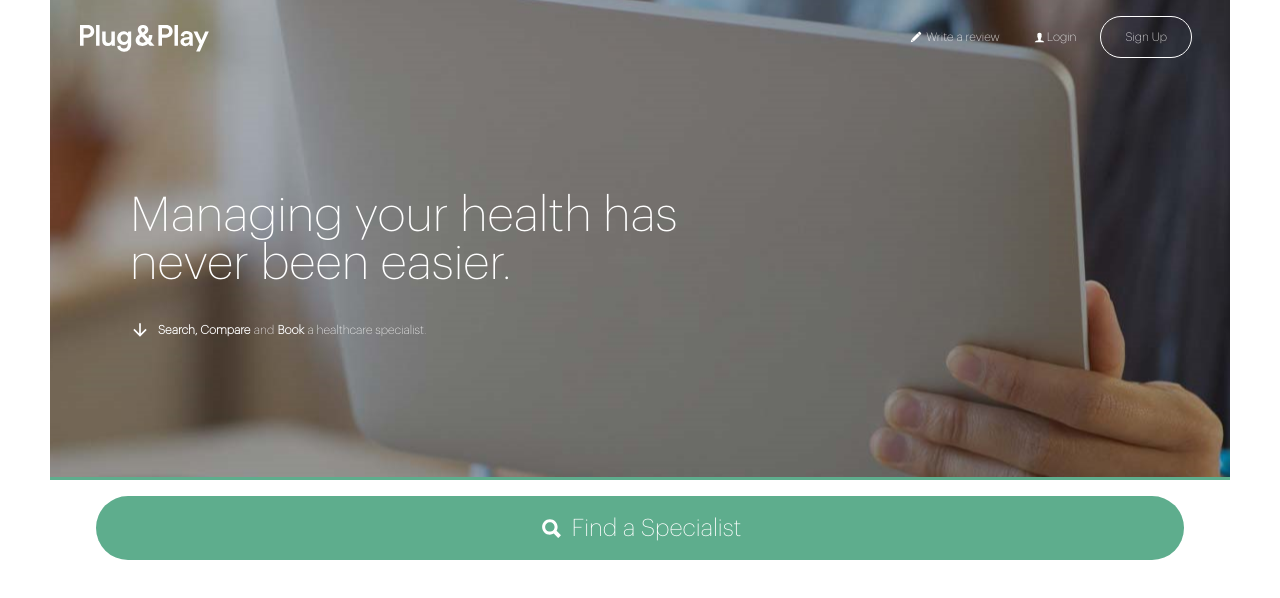
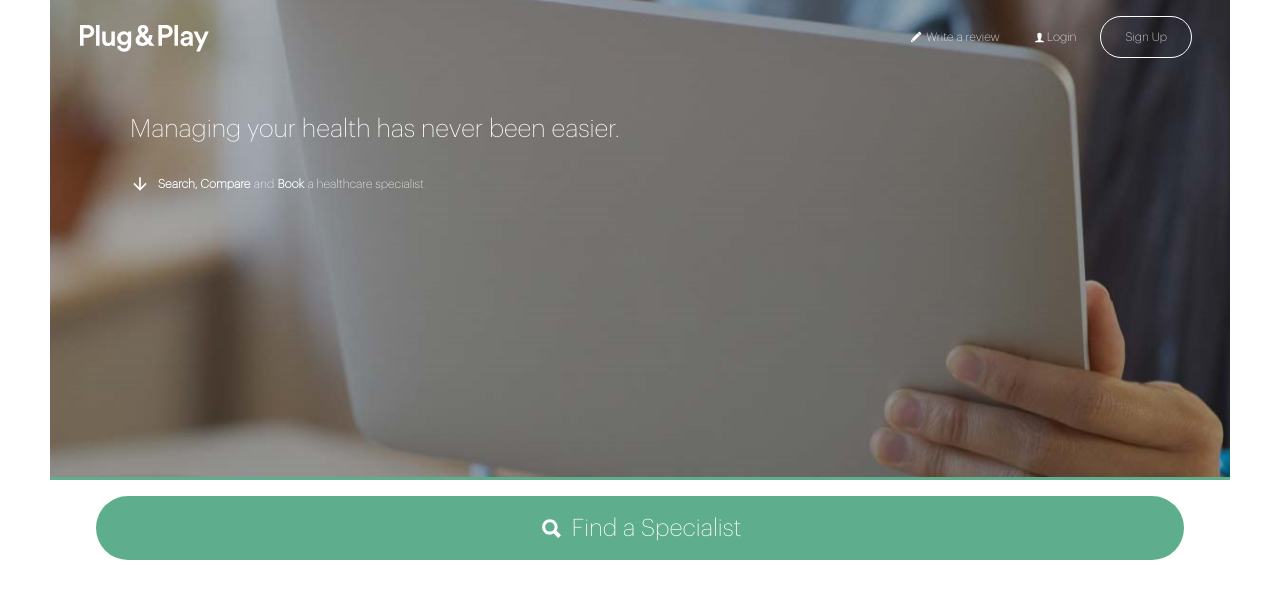
Before and after one commit to james-webdev/Plug-Play_test, a Gatsby site: page / in a window 1280 px wide. Built offline with nearby package versions, Linux system fonts and the light colour scheme; Gatsby itself is replaced by a stand-in of ours.

Commit message:
background image tweaks

```diff
--- a/src/components/Main.js
+++ b/src/components/Main.js
@@ -4,7 +4,7 @@
 const Main = () => {
   return (
     <div className="ml-5 mr-4 sm:mr-0 sm:ml-20">
-      <div className="text-white text-5xl 2xl:text-6xl mt-40 extralight minWidth max-w-2xl">
+      <div className="text-white text-5xl 2xl:text-6xl mt-40 extralight minWidth max-w-2xl landscapeMain">
         <p>Managing your health has never been easier.</p>
       </div>
       <div className="flex items-center text-white text-xs mt-8">
--- a/src/styles/global.css
+++ b/src/styles/global.css
@@ -31,7 +31,7 @@
     background-image: url(../../src/images/background.png);
     background-position: center;
     background-repeat: no-repeat;
-    height: 80vh;
+    height: 60vh;
     margin-left: 50px;
     margin-right: 50px;
     border-bottom: none;
@@ -48,6 +48,13 @@
     border-bottom: none;
     margin-left: 0px;
     margin-right: 0px;
+  }
+}
+
+@media screen and (orientation: landscape) and (min-device-width: 550px) and (max-device-width: 1000px) {
+  .landscapeMain {
+    font-size: 25px !important;
+    margin-top: -75px !important;
   }
 }
 
```
